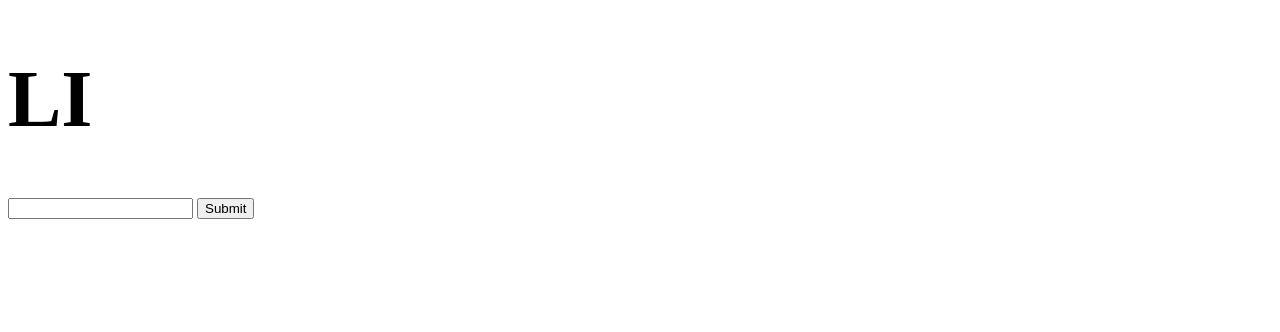
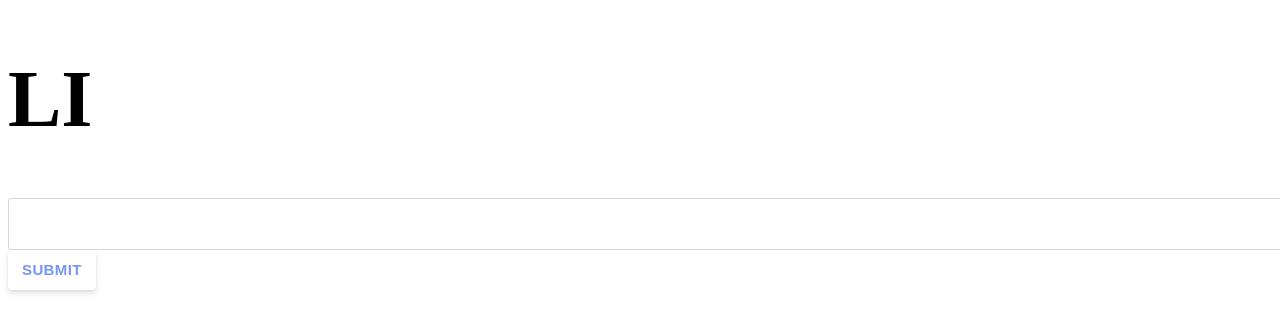
Before and after one commit to OneRandomMikey/MI-449-SS17-740-css-stealing-styles-xedvDK, a plain HTML site: page index.html in a window 1280 px wide. Drawn offline with Linux system fonts and the light colour scheme.

Commit message:
change input and button css feature

```diff
--- a/css/style.css
+++ b/css/style.css
@@ -10,9 +10,59 @@ h1 {
   color: blue;
 }
 
+input {
+  -webkit-appearance: none;
+  width: 100%;
+  height: 38px;
+  padding: 6px 10px;
+  background-color: #fff;
+  border: 1px solid #d4dada;
+  border-radius: 3px;
+  box-shadow: none;
+  vertical-align: bottom;
+  font: inherit;
+  margin: 0;
+  overflow: visible;
+  -webkit-rtl-ordering: logical;
+  user-select: text;
+  cursor: auto;
+  text-rendering: auto;
+  color: initial;
+  letter-spacing: normal;
+  word-spacing: normal;
+  text-transform: none;
+  text-indent: 0;
+  text-shadow: none;
+  display: inline-block;
+  text-align: start;
+  -webkit-writing-mode: horizontal-tb;
+}
+
 input:focus {
   border: 1px solid #07682c;
   outline: 0;
+  outline-offset: -2px;
+}
+
+button {
+  color: #7795f8;
+  white-space: nowrap;
+  display: inline-block;
+  height: 40px;
+  line-height: 40px;
+  padding: 0 14px;
+  box-shadow: 0 4px 6px rgba(50, 50, 93, 0.11), 0 1px 3px rgba(0, 0, 0, 0.08);
+  background: #fff;
+  border-radius: 4px;
+  font-size: 15px;
+  font-weight: 600;
+  text-transform: uppercase;
+  letter-spacing: 0.025em;
+  text-decoration: none;
+  transition: all 0.15s ease;
+  outline: none;
+  cursor: pointer;
+  border: 0;
 }
 
 button:active {
--- a/index.html
+++ b/index.html
@@ -3,7 +3,7 @@
   <head>
     <meta charset="utf-8">
     <title>Search Engine</title>
-    <link rel="stylesheet" href="/css/style.css">
+    <link rel="stylesheet" href="css/style.css">
   </head>
   <body>
     <header>
```
